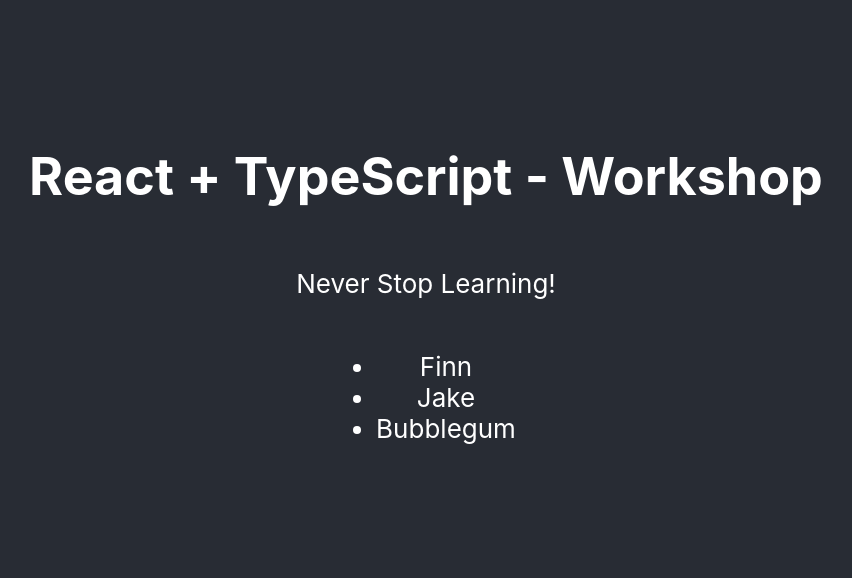
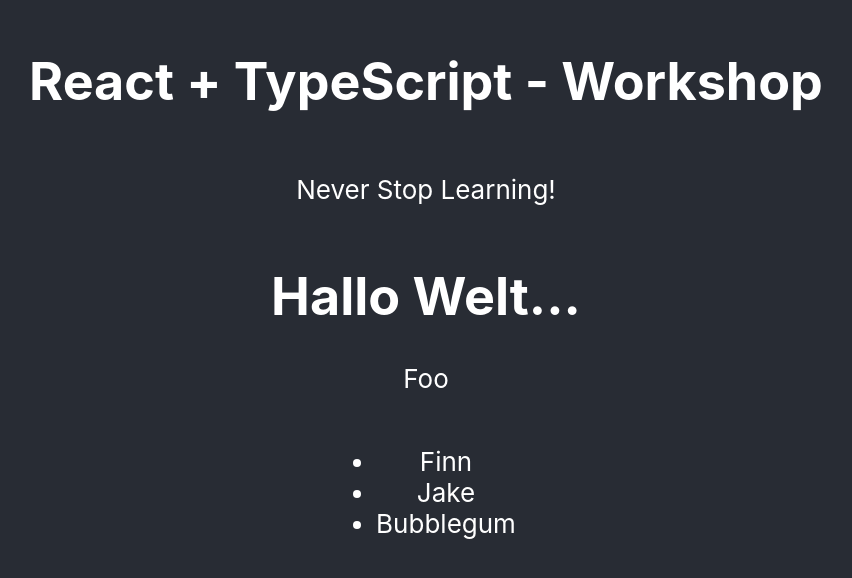
Before and after one commit to sandstorm/React-TypeScript-Workshop-oct2020, a React (Create React App) app: page / in a window 1280 px wide. Shown: the part 110-688 px from the top of the page, without its empty margins (214-1066 px from the left). Built offline with nearby package versions, Linux system fonts and the light colour scheme.

Commit message:
TASK: Add componentWithChildren

```diff
--- a/src/App.tsx
+++ b/src/App.tsx
@@ -1,5 +1,6 @@
 import React from 'react';
 import './App.css';
+import ComponentWithChildren from './ComponentWithChildren';
 import Intro from './Intro';
 import List from './List';
 
@@ -8,6 +9,9 @@
     <div className="App">
       <header className="App-header">
         <Intro title="React + TypeScript - Workshop" />
+        <ComponentWithChildren>
+          <p>Foo</p>
+        </ComponentWithChildren>
         <List />
       </header>
     </div>
--- /dev/null
+++ b/src/ComponentWithChildren.tsx
@@ -0,0 +1,16 @@
+import React from 'react'
+
+type Props = {
+  children: React.ReactNode
+}
+
+const ComponentWithChildren = ({children}: Props) => {
+  return (
+    <div>
+      <h1>Hallo Welt...</h1>
+      {children}
+    </div>
+  )
+}
+
+export default React.memo(ComponentWithChildren)
```
